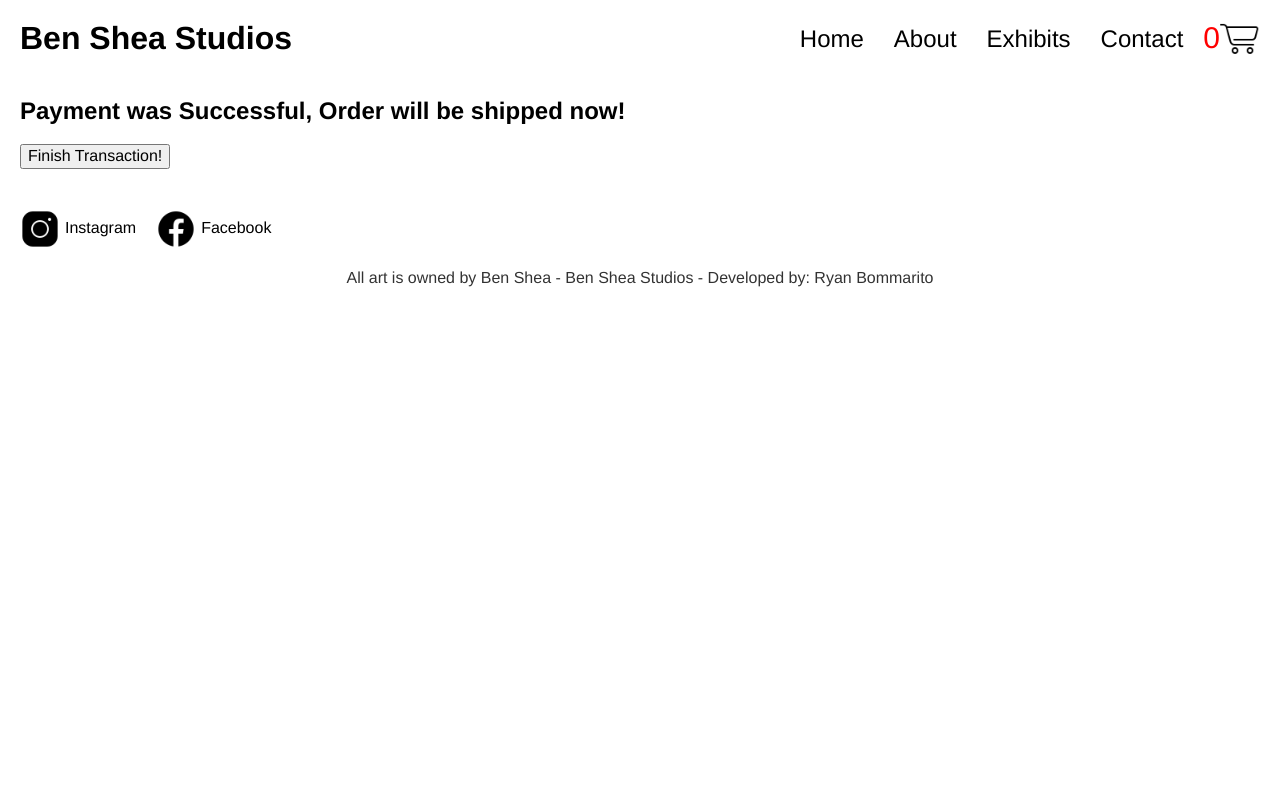
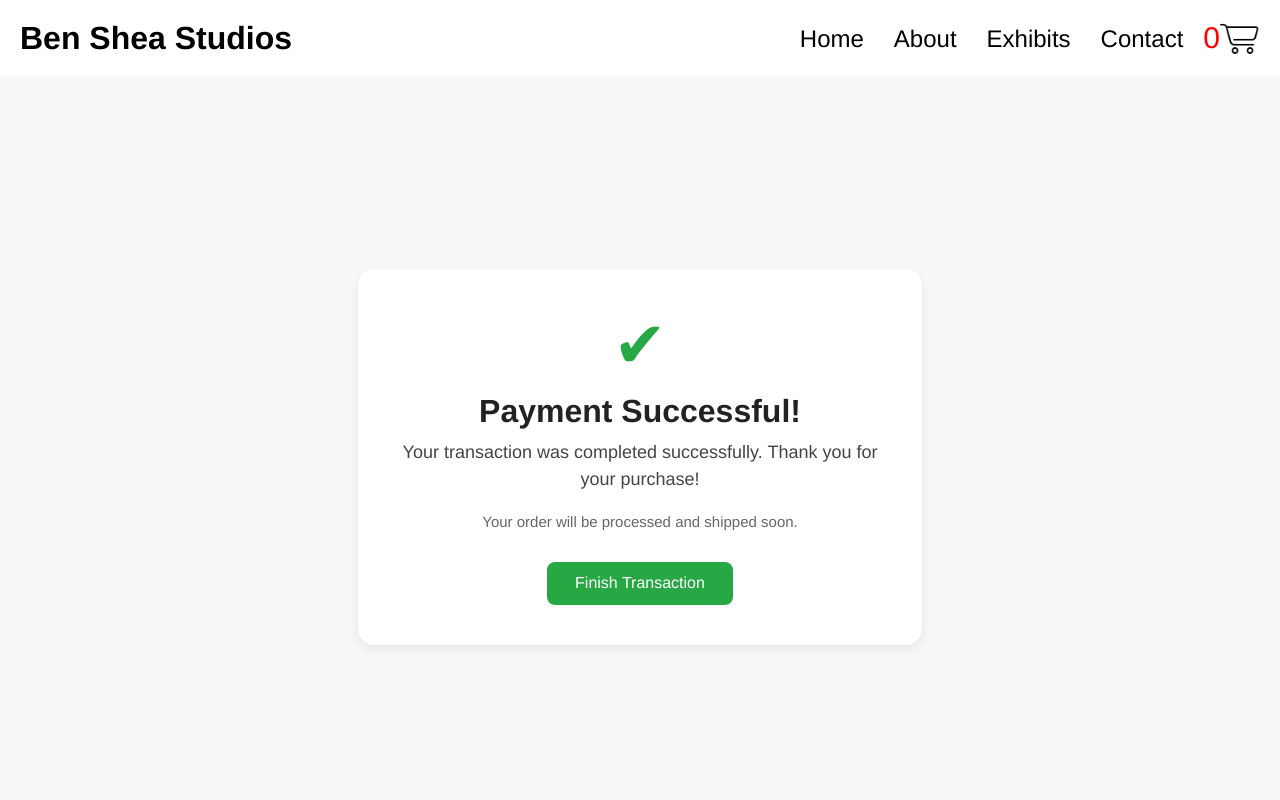
Before and after one commit to RyBCreates/Ben-Shea-Studios, a React (Vite) app: page /success in a window 1280 px wide. Shown: the top 800 px of the page. Built offline with nearby package versions, Linux system fonts and the light colour scheme.

Commit message:
Styled and fixed success page to match the cancelled page

```diff
--- a/src/components/pages/Success/Success.css
+++ b/src/components/pages/Success/Success.css
@@ -1,3 +1,75 @@
 .success {
-  margin: 20px;
+  display: flex;
+  justify-content: center;
+  align-items: center;
+  padding: 60px 20px;
+  min-height: 80vh;
+  background: #f8f8f8;
 }
+
+.success__card {
+  background: white;
+  padding: 40px 32px;
+  border-radius: 16px;
+  box-shadow: 0 4px 12px rgba(0, 0, 0, 0.08);
+  max-width: 500px;
+  width: 100%;
+  text-align: center;
+}
+
+.success__icon {
+  font-size: 64px;
+  color: #28a745; /* green for success */
+  margin-bottom: 10px;
+}
+
+.success__title {
+  font-size: 32px;
+  margin: 10px 0;
+  color: #222;
+}
+
+.success__message {
+  font-size: 18px;
+  margin-top: 10px;
+  color: #444;
+  line-height: 1.5;
+}
+
+.success__subtext {
+  margin-top: 18px;
+  font-size: 15px;
+  color: #666;
+  line-height: 1.4;
+}
+
+.success__buttons {
+  margin-top: 30px;
+  display: flex;
+  justify-content: center;
+  gap: 16px;
+}
+
+.success__button {
+  padding: 12px 28px;
+  font-size: 16px;
+  border-radius: 8px;
+  text-decoration: none;
+  color: white;
+  transition: all 0.25s ease;
+  border: none;
+  cursor: pointer;
+  list-style: none;
+}
+
+.success__button_finish {
+  background: #28a745;
+}
+
+.success__button_finish:hover {
+  background: #20b038;
+}
+
+.success__button_home {
+  background: #555;
+}
--- a/src/components/pages/Success/Success.jsx
+++ b/src/components/pages/Success/Success.jsx
@@ -1,3 +1,5 @@
+import { Link } from "react-router-dom";
+
 import "./Success.css";
 
 function Success({ setCartList }) {
@@ -8,12 +10,33 @@ function Success({ setCartList }) {
 
   return (
     <section className="success">
-      <h2 className="success__title">
-        Payment was Successful, Order will be shipped now!
-      </h2>
-      <button className="success__clear-button" onClick={handleClearList}>
-        Finish Transaction!
-      </button>
+      <div className="success__card">
+        <div className="success__icon">✔</div>
+        <h1 className="success__title">Payment Successful!</h1>
+        <p className="success__message">
+          Your transaction was completed successfully. Thank you for your
+          purchase!
+        </p>
+
+        <p className="success__subtext">
+          Your order will be processed and shipped soon.
+        </p>
+
+        <div className="success__buttons">
+          {/* <button
+            onClick={handleClearList}
+            className="success__button success__button_finish"
+          >
+            Finish Transaction
+          </button>
+          <a href="/" className="success__button success__button_finish">
+            Finish Transaction
+          </a> */}
+          <Link to="/" className="success__button success__button_finish">
+            <li>Finish Transaction</li>
+          </Link>
+        </div>
+      </div>
     </section>
   );
 }
```
